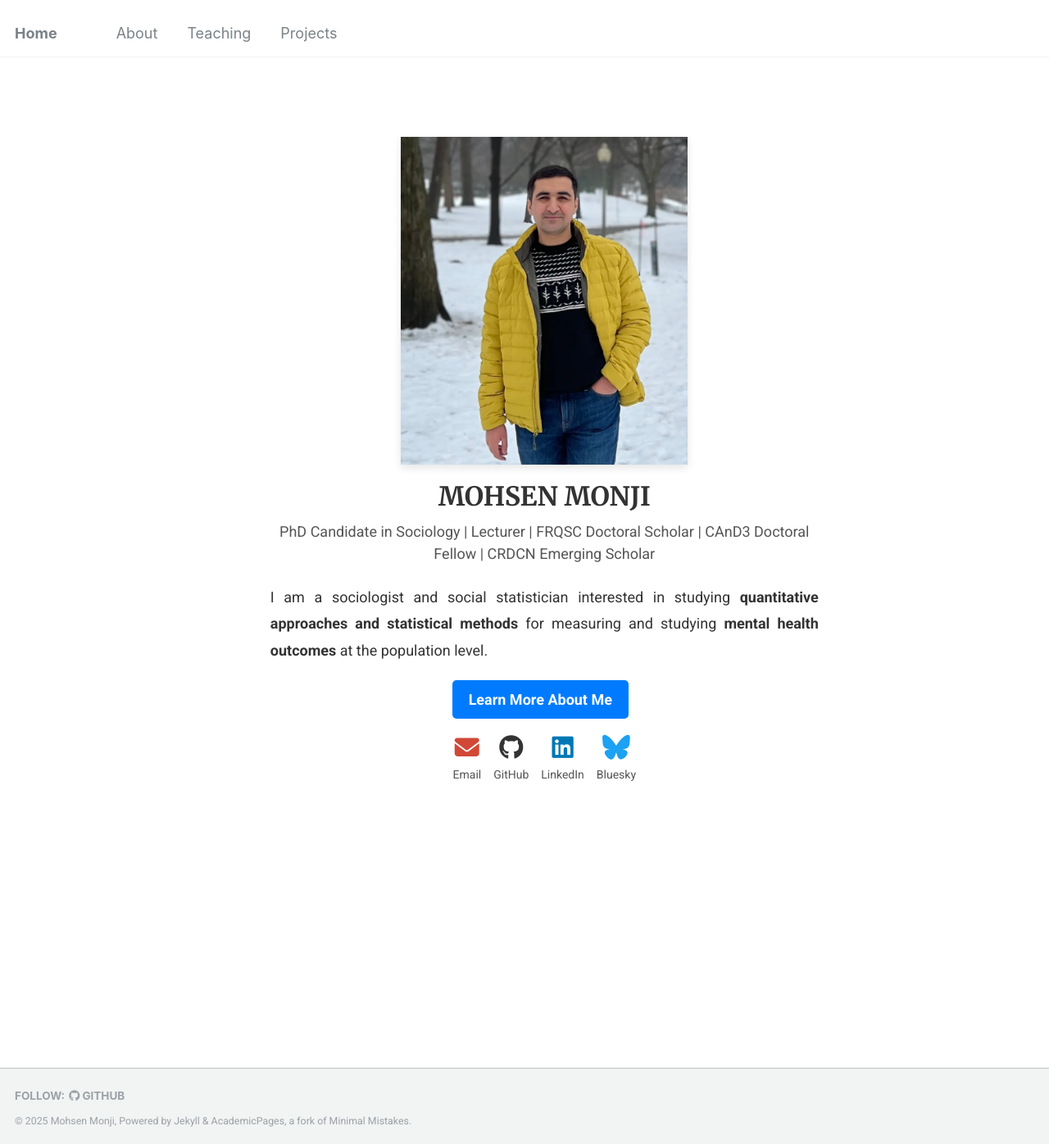
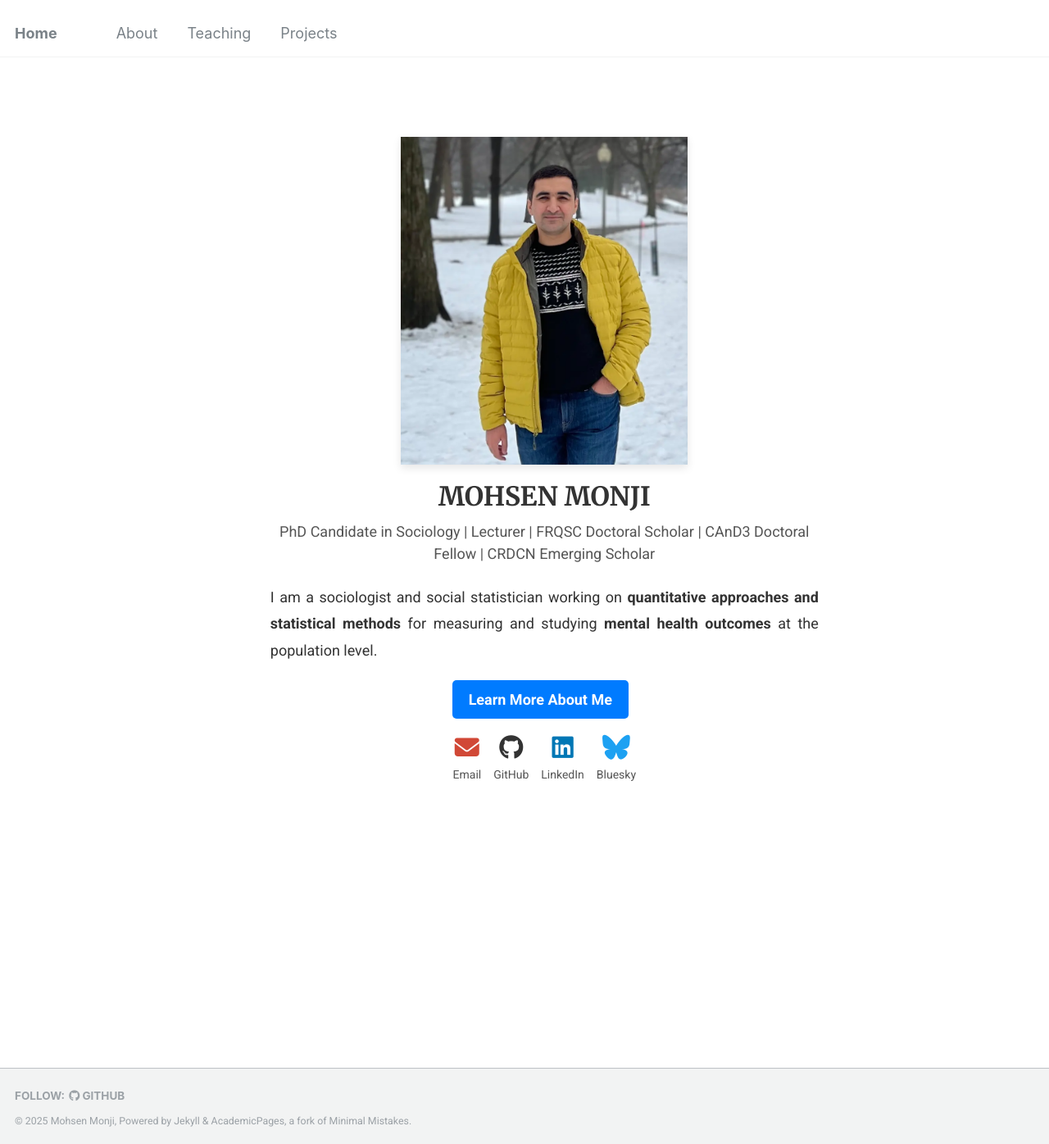
Before and after one commit to Mohsnmonji/mohsnmonji.github.io, a Jekyll site: the page built from _pages/front.md, in a window 1280 px wide and 1396 px high. Shown: the whole window at 82% size. Built offline with Jekyll 4.4.1, drawn with Linux system fonts in a browser that asks for light colours.

Commit message:
Update front.md

```diff
--- a/_pages/front.md
+++ b/_pages/front.md
@@ -22,7 +22,7 @@ hide_avatar: true
 
   <!-- Description -->
 <p style="font-size: 18px; color: #333; text-align: justify; line-height: 1.8; margin-bottom: 20px;">
-  I am a sociologist and social statistician interested in studying <strong>quantitative approaches and statistical methods</strong> for measuring and studying <strong>mental health outcomes</strong> at the population level.
+  I am a sociologist and social statistician working on <strong>quantitative approaches and statistical methods</strong> for measuring and studying <strong>mental health outcomes</strong> at the population level.
 </p>
 
   <!-- Buttons -->
```
